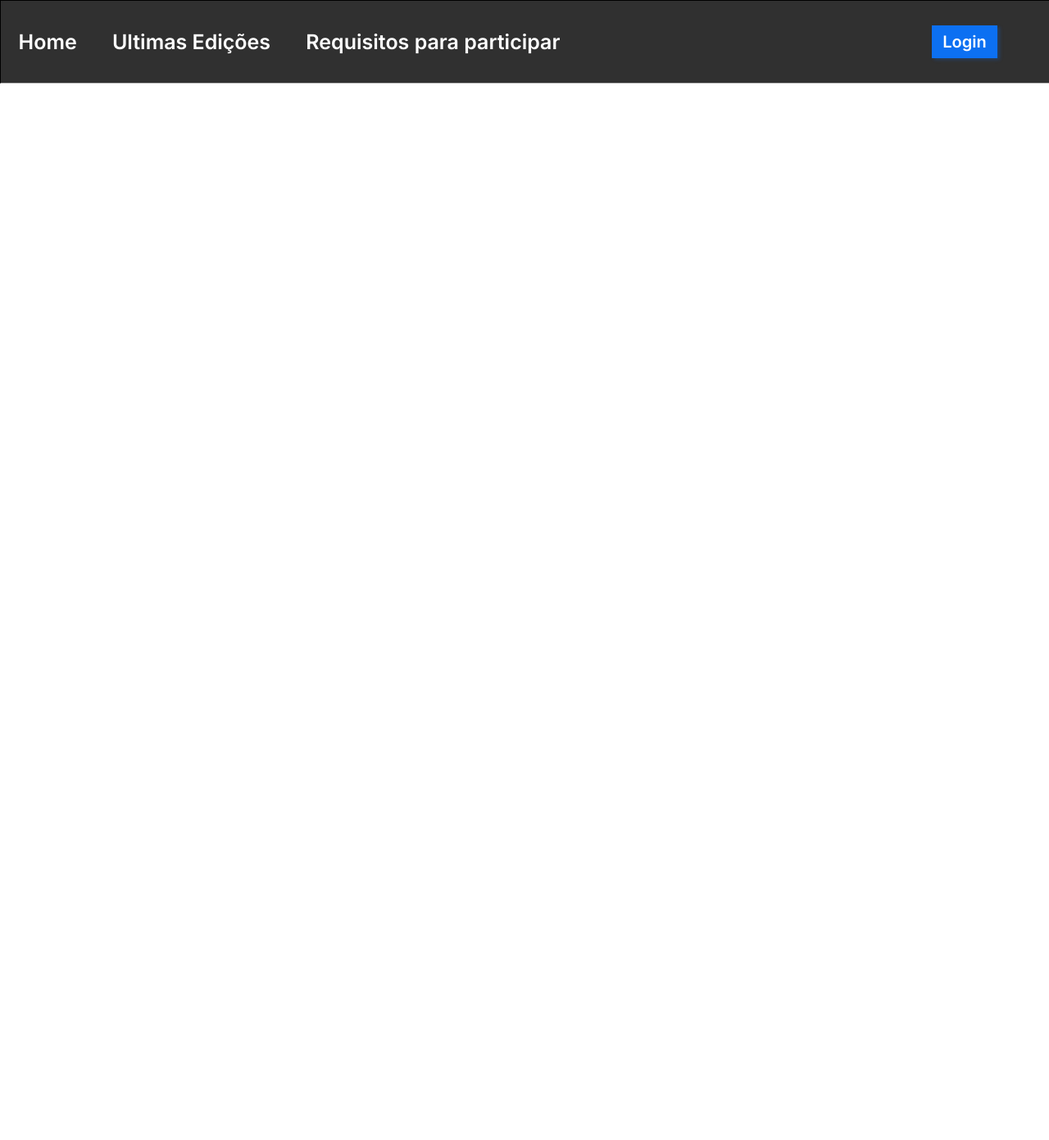
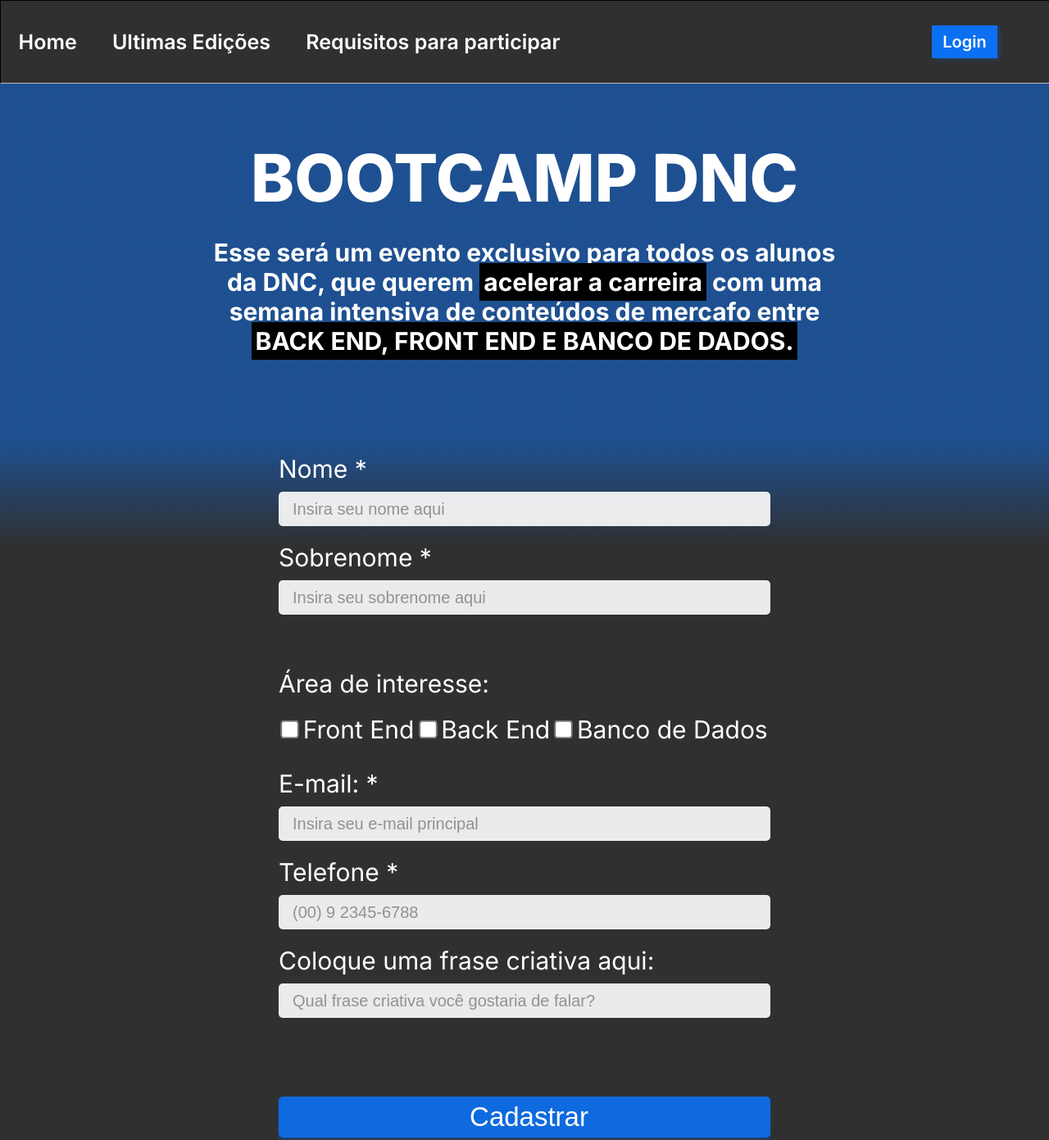
Before and after one commit to Djordsman/bootcamp-tech, a plain HTML site: page index.html in a window 1280 px wide. Shown: the top 1391 px of the page at 82% size. Before the commit the page ends 800 px from the top, so only its background shows below. Drawn offline with Linux system fonts and the light colour scheme.

Commit message:
Iniciando configurações e realizando ajustes no formulário

```diff
--- a/index.html
+++ b/index.html
@@ -15,5 +15,60 @@
         </div>
         <button>Login</button>
     </nav>
+
+    <section>
+        <header>
+            <h1>Bootcamp DNC</h1>
+
+            <h2>
+                Esse será um evento exclusivo para todos os alunos <br> da DNC, que querem <span class="tagpreta">acelerar a carreira</span> com uma <br> semana intensiva de conteúdos de mercafo entre <br> <span class="tagpreta">BACK END, FRONT END E BANCO DE DADOS.</span>
+            </h2>
+        </header>
+        <form>
+            <div class="form-group">
+                <label>Nome *</label>
+                <input type="text" placeholder="Insira seu nome aqui" required>
+            </div>
+
+            <div class="form-group">
+                <label>Sobrenome *</label>
+                <input type="text" placeholder="Insira seu sobrenome aqui" required>
+            </div><br>
+
+            <div class="form-group">
+                <label>Área de interesse:</label>
+                <div class="checkbox-itens">
+                    <input type="checkbox" value="front">
+                    <label>Front End</label>
+
+                    <input type="checkbox" value="front">
+                    <label>Back End</label>
+
+                    <input type="checkbox" value="front">
+                    <label>Banco de Dados</label>
+                </div>
+            </div>
+
+            <div class="form-group">
+                <label>E-mail: *</label>
+                <input type="email" placeholder="Insira seu e-mail principal" required>
+            </div>
+
+            <div class="form-group">
+                <label>Telefone *</label>
+                <input type="text" placeholder="(00) 9 2345-6788" required>
+            </div>
+
+            <div class="form-group">
+                <label>Coloque uma frase criativa aqui:</label>
+                <input type="text" placeholder="Qual frase criativa você gostaria de falar?">
+            </div><br>
+
+            <input type="submit" value="Cadastrar">
+        </form>
+    </section>
+
+    <div style="height:1200px;">
+    </div>
 </body>
 </html>
--- a/style.css
+++ b/style.css
@@ -1,8 +1,17 @@
 @import url('https://fonts.googleapis.com/css2?family=Inter:ital,opsz,wght@0,14..32,100..900;1,14..32,100..900&display=swap');
+
+:root {
+    --azul-dnc: #0c70f2;
+    --preto-dnc: #303030;
+    --cinza-hover: #c9c9c9;
+    --fonte-padrão: 'Inter';
+}
 
 body {
     margin: 0px;
     padding: 0px;
+    background: linear-gradient(180deg, rgba(12, 112, 242, 0.5)19.91%, rgba(12, 112, 242, 0) 24.84%), #303030;
+    background-repeat: no-repeat;
 }
 
     #menu {
@@ -24,7 +33,7 @@ body {
         }
 
         #principal div a {
-    font-family:'Inter';
+            font-family: var(--fonte-padrão);
             font-size: 25px;
             font-weight: 600;
             color: white;
@@ -32,19 +41,116 @@ body {
         }
 
         #principal div a:hover {
-    color: #cccccc;
+            color: #7b84ff;
         }
 
         #principal button {
             margin-right: 5%;
-    background-color: #0c70f2;
+            background-color: var(--azul-dnc);
             border: 0px;
             height: 40px;
             width: 80px;
-    font-family:'Inter';
+            font-family: var(--fonte-padrão);
             font-size: 20px;
             font-weight: 600;
             color: white;
             cursor: pointer;
             box-shadow: 3px 2px 4px rgba(12, 112, 242, 0.25);
         }
+
+/* Seção Principal do site */
+
+    section {
+        display: flex;
+        flex-direction: column;
+        align-items: center;
+
+        margin-bottom: 100px;
+    }
+
+        header {
+            margin-top: 0px;
+            color: white;
+            font-family:  var(--fonte-padrão);
+        }
+
+        header h1{
+            text-align: center;
+            text-transform: uppercase;
+            font-size: 80px;
+            font-weight: 800;
+            margin-bottom: 20px;
+        }
+
+        header h2 {
+            text-align: center;
+            font-size: 30px;
+            font-weight: 700px;
+
+            margin-bottom: 100px;
+        }
+
+        header .tagpreta {
+            background-color: black;
+            font-weight: bold;
+            padding: 5px;
+        }
+
+        /* Formulario */
+
+        form {
+            color: white;
+            font-family: var(--fonte-padrão);
+            font-size: 30px;
+            font-weight: 600px;
+            width: 600px;
+        }
+
+        .form-group {
+            display: flex;
+            flex-direction: column;
+            margin-top: 10px;
+            margin-bottom: 10px;
+        }
+
+        form input {
+            border-radius: 5px;
+            height: 40px;
+            border: 0px;
+            font-size: 20px;
+            padding-left: 17px;
+            background-color: rgba(255, 255, 255, 0.9);
+        }
+
+        form label {
+            margin: 10px 0px 10px 0px;
+        }
+
+        form input::placeholder {
+            color: rgba(57, 57, 57, 0.5);
+        }
+
+        .checkbox-itens label {
+            font-size: 25;
+        }
+
+        .checkbox-itens {
+            display: flex;
+            justify-content: space-around;
+            align-items: center;
+        }
+
+        input[type="checkbox"] {
+            transform: scale(1.7);
+        }
+
+        input[type="submit"] {
+            background-color: rgba(12, 112, 242, 0.9);
+            width: 100%;
+            color: white;
+            height: 50px;
+            font-size: 33px;
+            margin-top: 50px;
+            box-shadow: 0px 6px 4px rgba(12, 112, 242, 0.25);
+            cursor: pointer;
+        }
```
Lines whose indentation alone changed are shown as unchanged.
